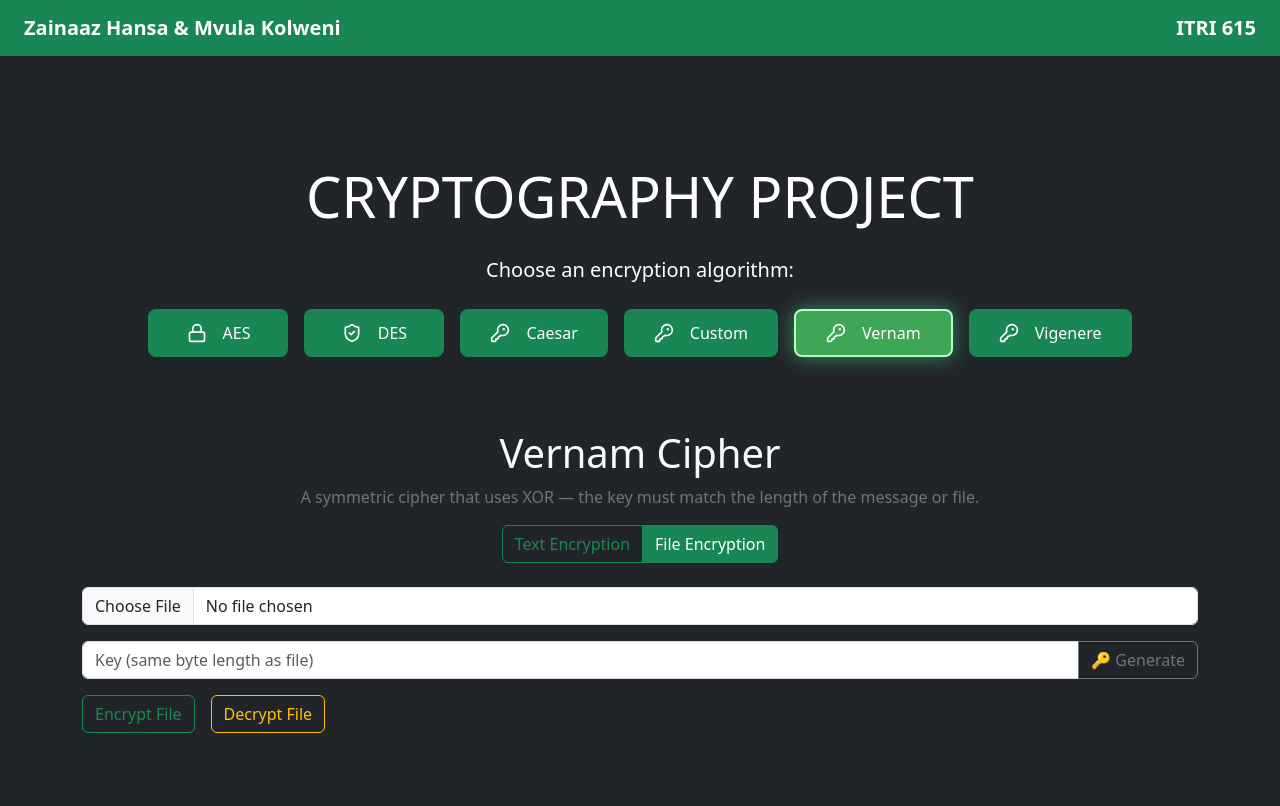
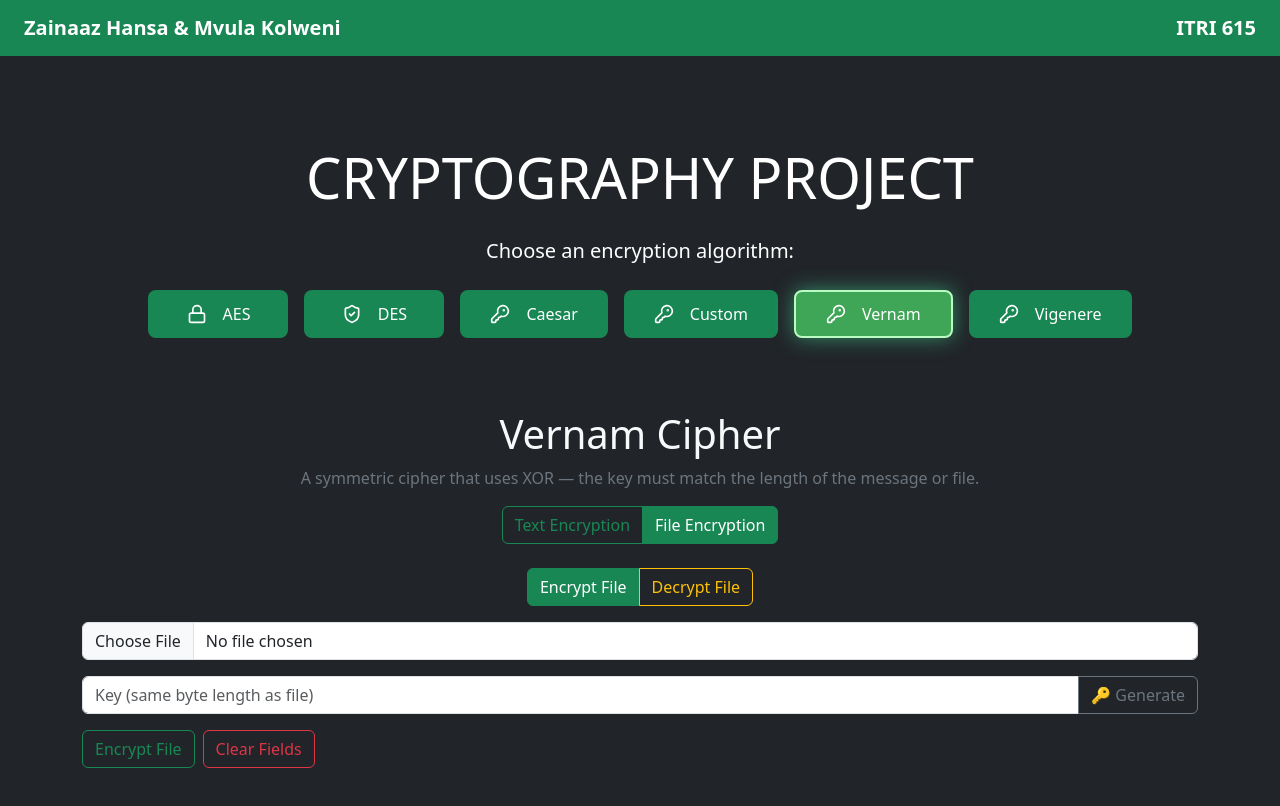
Before and after one commit to zainaaazz/CryptographyWebApp, a React (Create React App) app in the folder frontend/: page /vernam in a window 1280 px wide. Both pictures are taken after a click on the button "File Encryption". Shown: the top 806 px of the page. Built offline with nearby package versions, Linux system fonts and the light colour scheme.

Commit message:
TXT file key input for Vernam

```diff
--- a/frontend/src/VernamPage.js
+++ b/frontend/src/VernamPage.js
@@ -1,19 +1,51 @@
-import { useState } from 'react';
+
 import axios from 'axios';
+import { useState, useRef } from 'react';
+
 
 export default function VernamPage() {
   const [activeTab, setActiveTab] = useState('text');
+  const [fileTab, setFileTab] = useState('encrypt'); // new: encrypt or decrypt
+
   const [plaintext, setPlaintext] = useState('');
   const [key, setKey] = useState('');
   const [realKey, setRealKey] = useState('');
   const [ciphertext, setCiphertext] = useState('');
   const [decryptedText, setDecryptedText] = useState('');
   const [file, setFile] = useState(null);
-  const [fileResult, setFileResult] = useState('');
+  const [keyFile, setKeyFile] = useState(null);
+  const [useKeyFile, setUseKeyFile] = useState(false);
+
   const [error, setError] = useState('');
   const [message, setMessage] = useState('');
   const [progress, setProgress] = useState(0);
   const [generating, setGenerating] = useState(false);
+  const [downloadProgress, setDownloadProgress] = useState(0);
+  const [isDownloading, setIsDownloading] = useState(false);
+
+  const handleFileUpload = (e) => setFile(e.target.files[0]);
+  const handleKeyFileUpload = (e) => setKeyFile(e.target.files[0]);
+  const resetKeyFile = () => setKeyFile(null);
+
+  const fileInputRef = useRef(null);
+  const keyFileInputRef = useRef(null);
+
+
+
+  const clearFileState = () => {
+    setFile(null);
+    setKey('');
+    setRealKey('');
+    setKeyFile(null);
+    setMessage('');
+    setError('');
+    setProgress(0);
+    setDownloadProgress(0);
+
+    if (fileInputRef.current) fileInputRef.current.value = '';
+    if (keyFileInputRef.current) keyFileInputRef.current.value = '';
+  };
+
 
   const generateKey = async (length) => {
     setError('');
@@ -23,7 +55,7 @@ export default function VernamPage() {
       let baseName = 'vernam_key';
       if (file && file.name) {
         const nameParts = file.name.split('.');
-        nameParts.pop(); // remove extension
+        nameParts.pop();
         baseName = nameParts.join('.');
       }
       const fileName = `${baseName}-VernamKey.txt`;
@@ -39,12 +71,10 @@ export default function VernamPage() {
       URL.revokeObjectURL(url);
     };
 
-
-    if (length > 1048576) { // > 1MB
+    if (length > 1048576) {
       try {
         setGenerating(true);
         setProgress(0);
-
         const interval = setInterval(() => {
           setProgress((prev) => (prev >= 95 ? prev : prev + 1));
         }, 30);
@@ -57,23 +87,18 @@ export default function VernamPage() {
 
         clearInterval(interval);
         setProgress(100);
-
         await navigator.clipboard.writeText(response.data);
         setMessage('✔ Key copied to clipboard');
 
         setRealKey(response.data);
         setKey('Key generated successfully. Too large to display.');
-
-        // Always download large key
         downloadKeyAsTxt(response.data);
-
       } catch (error) {
         console.error(error);
         setError('Failed to generate large random key.');
       } finally {
         setTimeout(() => setGenerating(false), 300);
       }
-
     } else {
       const characters = 'ABCDEFGHIJKLMNOPQRSTUVWXYZabcdefghijklmnopqrstuvwxyz0123456789!@#$%^&*()-_=+[]{}|;:,.<>?';
       let result = '';
@@ -85,52 +110,27 @@ export default function VernamPage() {
       await navigator.clipboard.writeText(result);
       setMessage('✔ Key copied to clipboard');
 
-      // Ask user if they want to download the key
       if (window.confirm("Would you like to download the generated key as a text file?")) {
         downloadKeyAsTxt(result);
       }
     }
   };
 
-
-  const encryptText = async () => {
-    setError('');
-    setMessage('');
-    const usedKey = key.includes('Too large') ? realKey : key;
-    if (!usedKey || plaintext.length !== usedKey.length)
-      return setError('Key must match plaintext length.');
-    try {
-      const response = await axios.post('http://localhost:5000/encrypt/vernam', { plaintext, key: usedKey });
-      setCiphertext(response.data.ciphertext);
-    } catch {
-      setError('Text encryption failed.');
-    }
-  };
-
-  const decryptText = async () => {
-    setError('');
-    setMessage('');
-    const decoded = atob(ciphertext);
-    const usedKey = key.includes('Too large') ? realKey : key;
-    if (!usedKey || decoded.length !== usedKey.length)
-      return setError('Key must match ciphertext length.');
-    try {
-      const response = await axios.post('http://localhost:5000/decrypt/vernam', { ciphertext, key: usedKey });
-      setDecryptedText(response.data.plaintext);
-    } catch {
-      setError('Text decryption failed.');
-    }
-  };
-
-  const handleFileUpload = (e) => setFile(e.target.files[0]);
-
-  const [downloadProgress, setDownloadProgress] = useState(0);
-const [isDownloading, setIsDownloading] = useState(false);
-
   const encryptOrDecryptFile = async (action) => {
     setError('');
     setMessage('');
-  const usedKey = key.includes('Too large') ? realKey : key;
+
+    let usedKey = key.includes('Too large') ? realKey : key;
+
+    if (action === 'decrypt' && useKeyFile && keyFile) {
+      try {
+        const fileText = await keyFile.text();
+        usedKey = fileText;
+      } catch {
+        return setError('Failed to read key file.');
+      }
+    }
+
     if (!file || !usedKey || usedKey.length !== file.size)
       return setError(`Key must match file size (file: ${file.size} bytes, key: ${usedKey.length} bytes)`);
 
@@ -177,7 +177,6 @@ const encryptOrDecryptFile = async (action) => {
     }
   };
 
-
   return (
     <div className="container mt-4">
       <h1 className="text-light text-center">Vernam Cipher</h1>
@@ -185,34 +184,18 @@ const encryptOrDecryptFile = async (action) => {
         A symmetric cipher that uses XOR — the key must match the length of the message or file.
       </p>
 
+      {/* Tabs: Text vs File */}
       <div className="d-flex justify-content-center mb-4">
         <div className="btn-group">
-          <button className={`btn ${activeTab === 'text' ? 'btn-success' : 'btn-outline-success'}`} onClick={() => setActiveTab('text')}>
-            Text Encryption
-          </button>
-          <button className={`btn ${activeTab === 'file' ? 'btn-success' : 'btn-outline-success'}`} onClick={() => setActiveTab('file')}>
-            File Encryption
-          </button>
+          <button className={`btn ${activeTab === 'text' ? 'btn-success' : 'btn-outline-success'}`} onClick={() => setActiveTab('text')}>Text Encryption</button>
+          <button className={`btn ${activeTab === 'file' ? 'btn-success' : 'btn-outline-success'}`} onClick={() => setActiveTab('file')}>File Encryption</button>
         </div>
       </div>
 
       {error && <div className="alert alert-danger">{error}</div>}
       {message && <div className="alert alert-success">{message}</div>}
 
-
-      {isDownloading && (
-      <div className="progress mb-3 w-100">
-        <div
-          className="progress-bar progress-bar-striped progress-bar-animated bg-success"
-          role="progressbar"
-          style={{ width: `${downloadProgress}%` }}
-        >
-          {downloadProgress}%
-        </div>
-      </div>
-    )}
-
-
+      {/* TEXT MODE */}
       {activeTab === 'text' && (
         <div className="row mb-4">
           <div className="col-md-6 border-end">
@@ -225,7 +208,7 @@ const encryptOrDecryptFile = async (action) => {
               }} />
               <button className="btn btn-outline-secondary" onClick={() => generateKey(plaintext.length || 8)}>🔑 Generate</button>
             </div>
-            <button className="btn btn-success" onClick={encryptText}>Encrypt</button>
+            <button className="btn btn-success" onClick={() => encryptOrDecryptFile('encrypt')}>Encrypt</button>
             <p className="mt-3"><strong>Ciphertext:</strong> <code>{ciphertext}</code></p>
           </div>
 
@@ -236,15 +219,32 @@ const encryptOrDecryptFile = async (action) => {
               setKey(e.target.value);
               setRealKey(e.target.value);
             }} />
-            <button className="btn btn-warning" onClick={decryptText}>Decrypt</button>
+            <button className="btn btn-warning" onClick={encryptOrDecryptFile}>Decrypt</button>
             <p className="mt-3"><strong>Decrypted:</strong> <code>{decryptedText}</code></p>
           </div>
         </div>
       )}
 
+      {/* FILE MODE */}
       {activeTab === 'file' && (
         <div className="text-white">
-          <input type="file" className="form-control mb-3" onChange={handleFileUpload} />
+          {/* Sub-tabs for file encryption vs decryption */}
+          <div className="d-flex justify-content-center mb-3">
+            <div className="btn-group">
+              <button className={`btn ${fileTab === 'encrypt' ? 'btn-success' : 'btn-outline-success'}`} onClick={() => setFileTab('encrypt')}>Encrypt File</button>
+              <button className={`btn ${fileTab === 'decrypt' ? 'btn-warning' : 'btn-outline-warning'}`} onClick={() => setFileTab('decrypt')}>Decrypt File</button>
+            </div>
+          </div>
+
+          <input
+            type="file"
+            className="form-control mb-3"
+            onChange={handleFileUpload}
+            ref={fileInputRef}
+          />
+
+          {fileTab === 'encrypt' && (
+            <>
               <div className="input-group mb-3">
                 <input className="form-control" placeholder="Key (same byte length as file)" value={key} readOnly={key.includes('Too large')} onChange={(e) => {
                   setKey(e.target.value);
@@ -255,21 +255,55 @@ const encryptOrDecryptFile = async (action) => {
 
               {generating && (
                 <div className="progress mb-3 w-100">
-              <div
-                className="progress-bar progress-bar-striped progress-bar-animated bg-success"
-                role="progressbar"
-                style={{ width: `${progress}%` }}
-              >
-                {progress}%
-              </div>
+                  <div className="progress-bar progress-bar-striped progress-bar-animated bg-success" style={{ width: `${progress}%` }}>{progress}%</div>
                 </div>
               )}
 
-          <div className="d-flex gap-3 mb-3">
               <button className="btn btn-outline-success" onClick={() => encryptOrDecryptFile('encrypt')}>Encrypt File</button>
+              <button className="btn btn-outline-danger ms-2" onClick={clearFileState}>Clear Fields</button>
+            </>
+          )}
+
+          {fileTab === 'decrypt' && (
+            <>
+              <div className="form-check form-switch mb-2">
+                <input className="form-check-input" type="checkbox" checked={useKeyFile} onChange={() => setUseKeyFile(!useKeyFile)} />
+                <label className="form-check-label text-light">Use uploaded key file (.txt)</label>
+              </div>
+
+              {useKeyFile ? (
+                <div className="mb-3">
+                  <label className="form-label text-light">Upload Key File (.txt):</label>
+                  <div className="d-flex gap-2">
+                  <input
+                    type="file"
+                    accept=".txt"
+                    className="form-control"
+                    onChange={handleKeyFileUpload}
+                    ref={keyFileInputRef}
+                  />
+
+                    <button className="btn btn-outline-danger" onClick={resetKeyFile}>Reset</button>
+                  </div>
+                  {keyFile && <small className="text-success">Uploaded: {keyFile.name}</small>}
+                </div>
+              ) : (
+                <input className="form-control mb-3" placeholder="Paste decryption key" value={key} onChange={e => {
+                  setKey(e.target.value);
+                  setRealKey(e.target.value);
+                }} />
+              )}
+
               <button className="btn btn-outline-warning" onClick={() => encryptOrDecryptFile('decrypt')}>Decrypt File</button>
+              <button className="btn btn-outline-danger ms-2" onClick={clearFileState}>Clear Fields</button>
+            </>
+          )}
+
+          {isDownloading && (
+            <div className="progress my-3 w-100">
+              <div className="progress-bar progress-bar-striped progress-bar-animated bg-success" style={{ width: `${downloadProgress}%` }}>{downloadProgress}%</div>
             </div>
-          {fileResult && <a href={fileResult} className="btn btn-primary" download>Download Result</a>}
+          )}
         </div>
       )}
     </div>
```
Also changed, not shown: 1 other file (tests, documents, lock files or other folders). Lines whose indentation alone changed are shown as unchanged.
